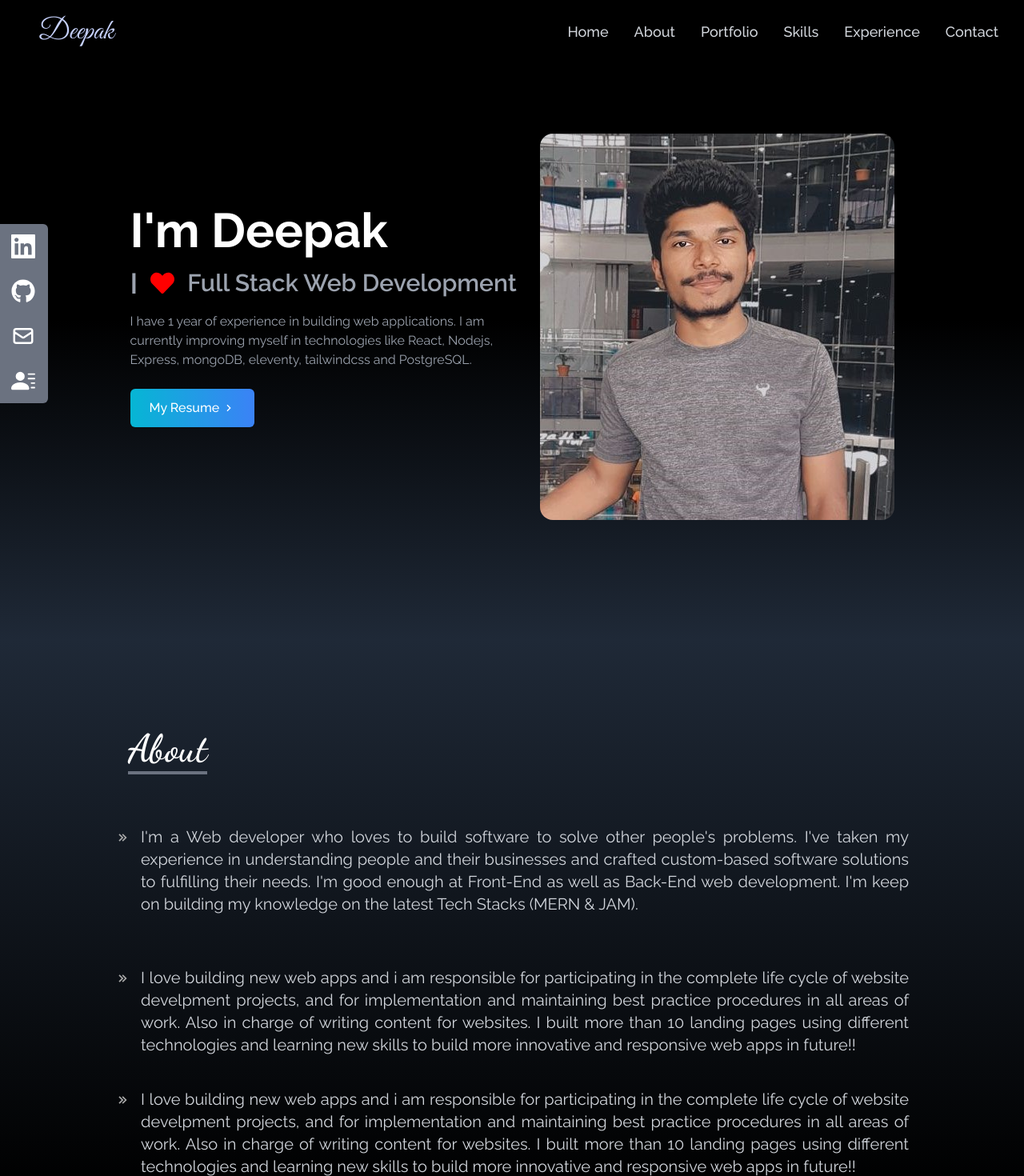
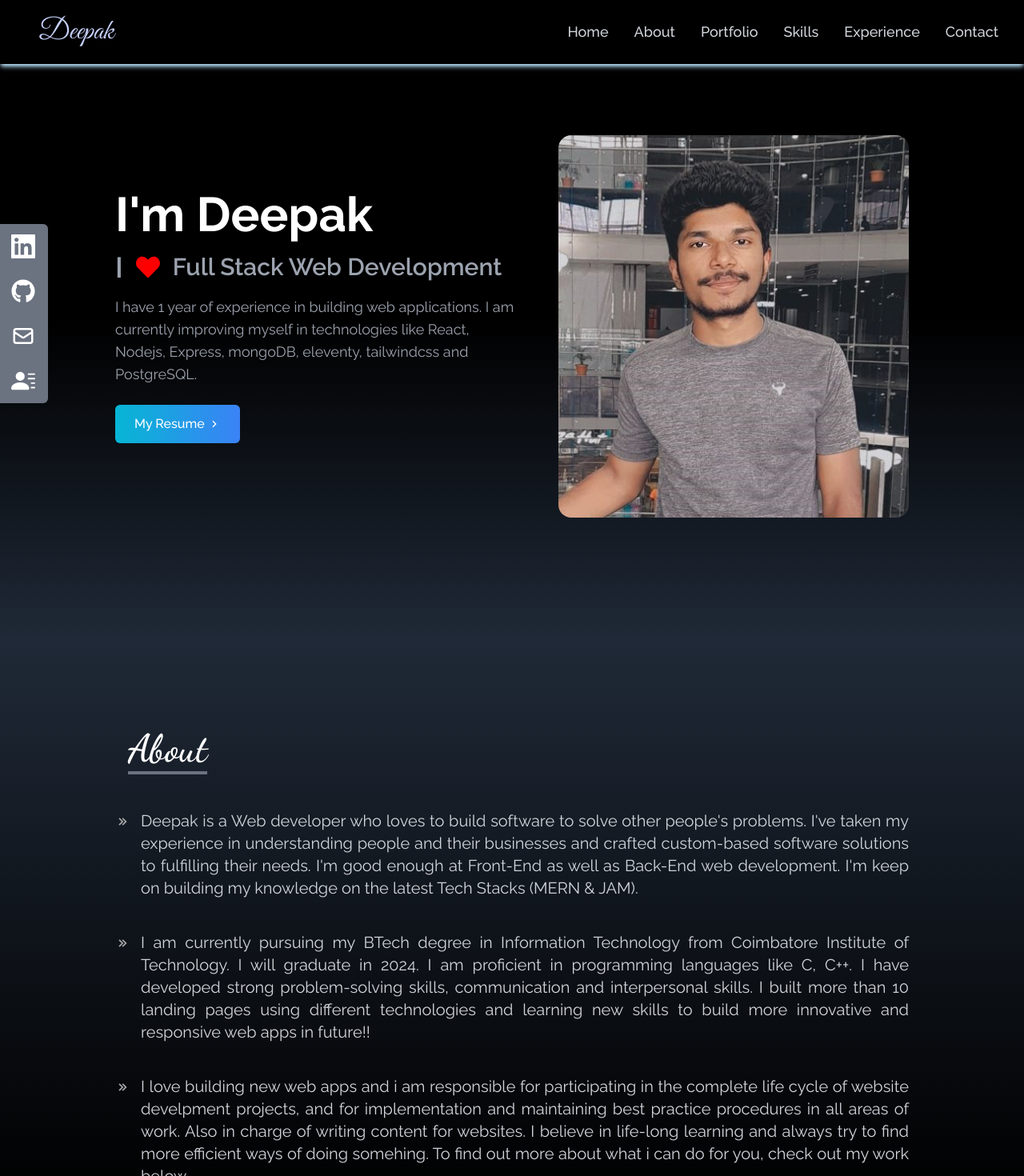
Before and after one commit to Iam-DeepakVel/Official_Portfolio, a React (Create React App) app: page / in a window 1280 px wide. Shown: the top 1470 px of the page at 80% size. Built offline with nearby package versions, Linux system fonts and the light colour scheme; a web font is replaced by a local one.

Commit message:
Responsiveness updated

```diff
--- a/src/components/About.js
+++ b/src/components/About.js
@@ -14,12 +14,12 @@ const About = () => {
           </h2>
         </div>
         {/* Paragraph 1 */}
-        <div className="flex flex-row text-xl mt-10">
+        <div className="flex flex-row text-xl mt-5">
           <div className="mt-[5px]">
-            <BiChevronsRight color="darkGray"/>
+            <BiChevronsRight color="darkGray" />
           </div>
           <div className="ml-3 text-gray-300">
-            I'm a Web developer who loves to build software to solve other
+            Deepak is a Web developer who loves to build software to solve other
             people's problems. I've taken my experience in understanding people
             and their businesses and crafted custom-based software solutions to
             fulfilling their needs. I'm good enough at Front-End as well as
@@ -32,15 +32,13 @@ const About = () => {
         <br />
 
         {/* Paragraph 2 */}
-        <div className="flex flex-row text-xl mt-10">
+        <div className="flex flex-row text-xl mt-4">
           <div className="mt-[5px]">
             <BiChevronsRight color="darkGray" />
           </div>
           <div className="ml-3 text-gray-300">
-            I love building new web apps and i am responsible for participating
-            in the complete life cycle of website develpment projects, and for
-            implementation and maintaining best practice procedures in all areas
-            of work. Also in charge of writing content for websites. I built
+            I am currently pursuing my BTech degree in Information Technology from Coimbatore Institute of Technology. I will graduate in 2024. I am  proficient in programming languages like
+            C, C++. I have developed strong problem-solving skills, communication and interpersonal skills.  I built
             more than 10 landing pages using different technologies and learning
             new skills to build more innovative and responsive web apps in
             future!!
@@ -56,10 +54,9 @@ const About = () => {
             I love building new web apps and i am responsible for participating
             in the complete life cycle of website develpment projects, and for
             implementation and maintaining best practice procedures in all areas
-            of work. Also in charge of writing content for websites. I built
-            more than 10 landing pages using different technologies and learning
-            new skills to build more innovative and responsive web apps in
-            future!!
+            of work. Also in charge of writing content for websites. I believe in life-long learning and always try to find more
+            efficient ways of doing somehing. To find out more about what i can
+            do for you, check out my work below.
           </div>
         </div>
       </div>
--- a/src/components/Contact.js
+++ b/src/components/Contact.js
@@ -4,7 +4,7 @@ const Contact = () => {
   return (
     <div
       name="contact"
-      className="flex w-full pt-24 sm:pt-28 pb-40 md:h-full p-4 bg-gradient-to-b from-gray-800 to-black text-white"
+      className="flex w-full pt-24 sm:pt-28 pb-14 md:h-full p-4 bg-gradient-to-b from-gray-800 to-black text-white"
     >
       <div className="max-w-screen-lg flex  mx-auto">
         {/* Left section  */}
--- a/src/components/Home.js
+++ b/src/components/Home.js
@@ -22,7 +22,7 @@ const Home = () => {
             </div>
             <div className="pl-4">Full Stack Web Development</div>
           </div>
-          <p className="text-gray-400 max-w-lg py-4">
+          <p className="text-gray-400 max-w-lg py-4 md:text-lg">
             I have 1 year of experience in building web applications. I am
             currently improving myself in technologies like React, Nodejs,
             Express, mongoDB, eleventy, tailwindcss and PostgreSQL.
@@ -37,7 +37,7 @@ const Home = () => {
           </div>
         </div>
 
-        <div className="mt-4">
+        <div className="mt-4 md:ml-12">
           <img
             src={HeroImage}
             alt="Deepak's Profile"
--- a/src/components/Navbar.js
+++ b/src/components/Navbar.js
@@ -36,7 +36,7 @@ const Navbar = () => {
   ];
 
   return (
-    <div className="flex justify-between items-center w-full h-20 text-white bg-black fixed px-4">
+    <div className="flex justify-between items-center w-full h-20 text-white bg-black shadow-md shadow-sky-200 fixed px-4">
       <div>
         <h1 className="font-signature cursor-pointer text-4xl ml-2  text-indigo-200 md:ml-8">
           Deepak
--- a/src/components/Portfolio.js
+++ b/src/components/Portfolio.js
@@ -49,7 +49,7 @@ const Portfolio = () => {
   return (
     <div
       name="portfolio"
-      className="pt-20 sm:pt-24 md:pt-28 bg-gradient-to-b from-black to-gray-800 w-full text-white md:h-full"
+      className="pt-20 sm:pt-24 md:pt-24 bg-gradient-to-b from-black to-gray-800 w-full text-white md:h-full"
     >
       <div className="max-w-screen-lg p-4 mx-auto flex flex-col w-full h-full">
         <div className="pb-8">
@@ -57,7 +57,7 @@ const Portfolio = () => {
             Portfolio
           </h2>
           <p className="w-full flex text-2xl   pt-6 pb-4  justify-start ml-3">
-            Check out some of my work right here!!
+            Check out some of my work right here !!
           </p>
         </div>
 
--- a/src/components/Skills.js
+++ b/src/components/Skills.js
@@ -101,7 +101,7 @@ const Skills = () => {
             Skills
           </h2>
           <p className="w-full flex text-2xl pt-6 pb-4  justify-start ml-3">
-            These are the technologies I've worked with
+            These are the technologies I've worked with !!
           </p>
         </div>
 
```
